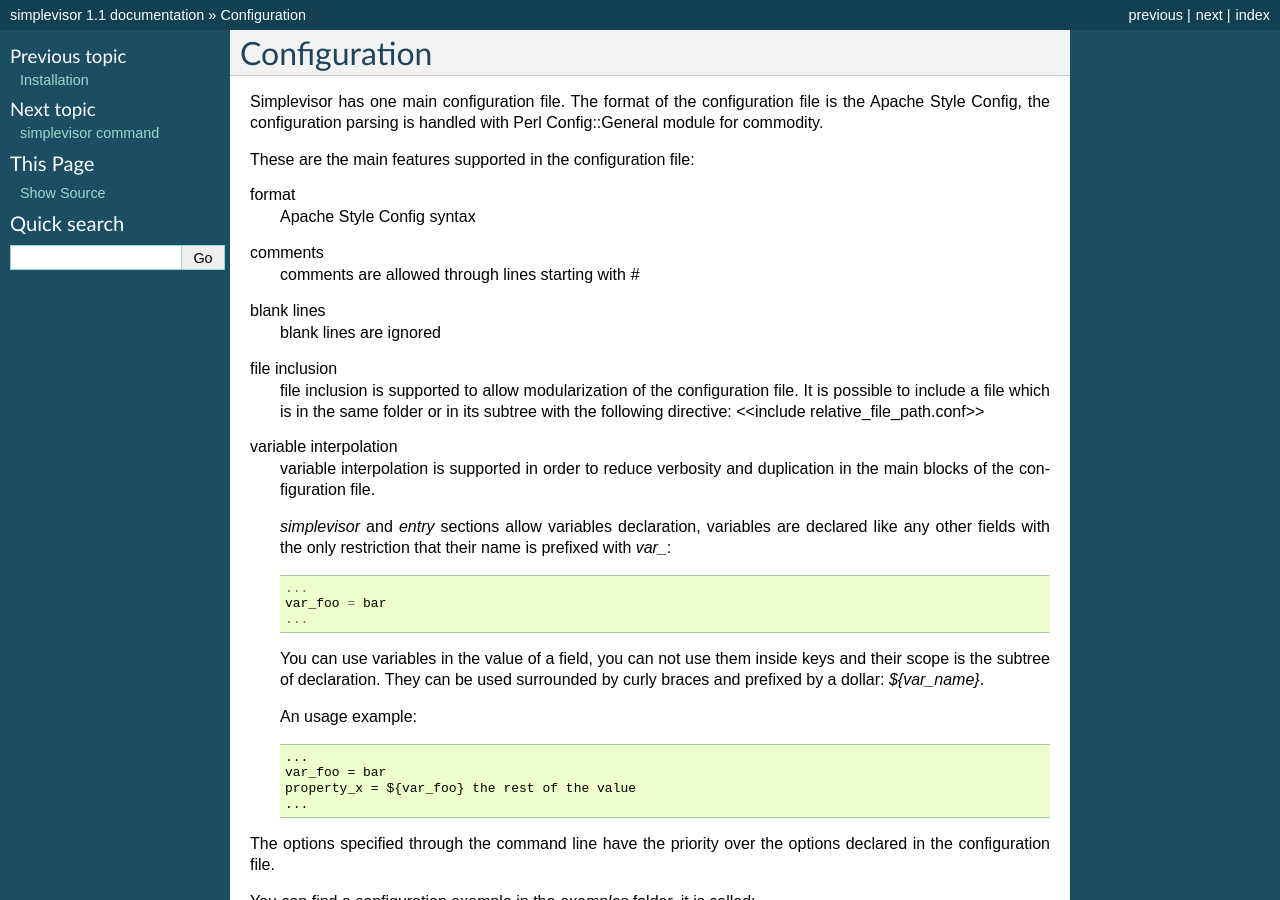
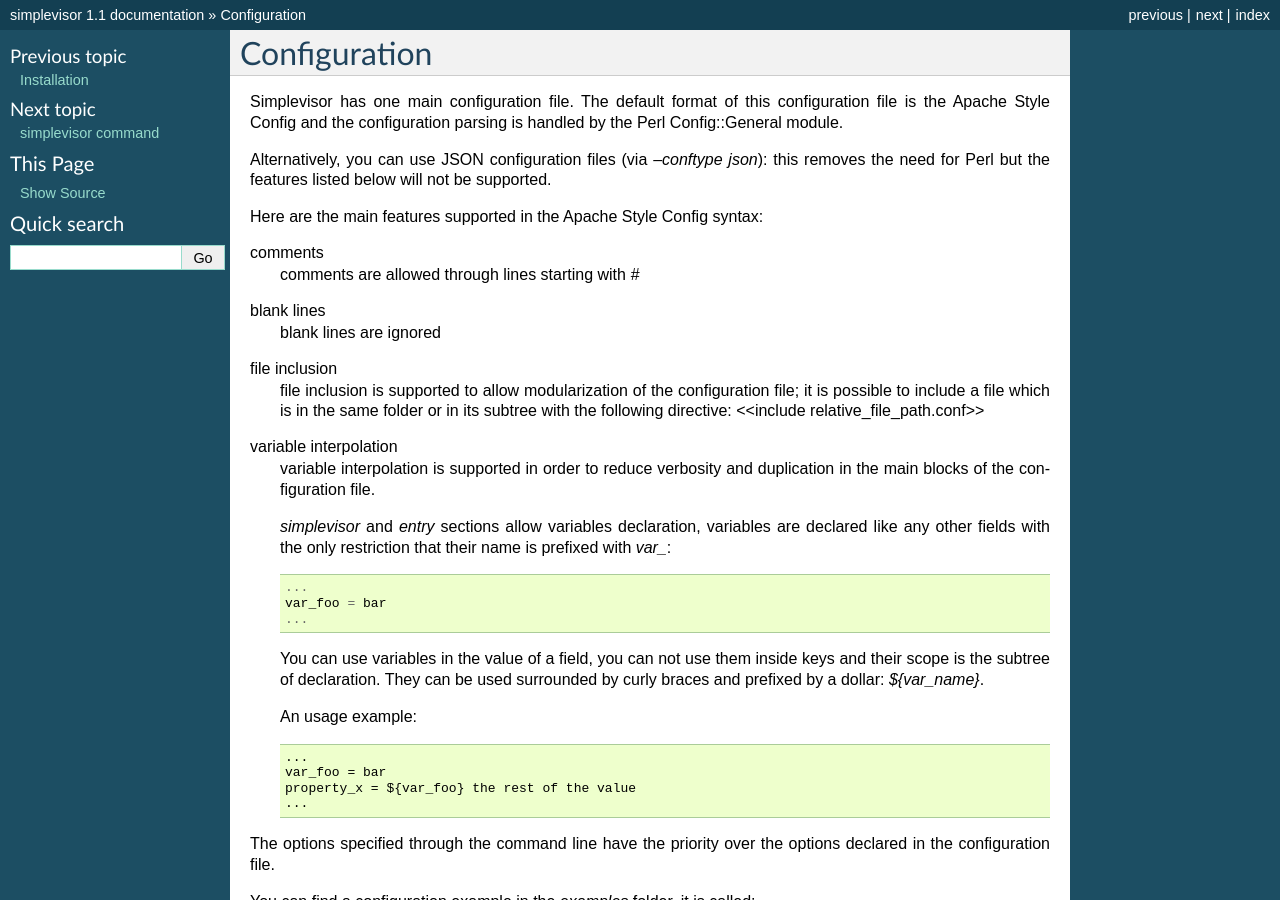
Before and after one commit to cern-mig/python-simplevisor, a Sphinx documentation site: the page built from docs/configuration.rst, in a window 1280 px wide and 900 px high. Built offline with Sphinx 7.4.7, drawn with Linux system fonts in a browser that asks for light colours.

Commit message:
updated the documentation

```diff
--- a/docs/configuration.rst
+++ b/docs/configuration.rst
@@ -1,21 +1,23 @@
 Configuration
 =============
 
-Simplevisor has one main configuration file. The format of the configuration
-file is the Apache Style Config, the configuration parsing is handled
-with Perl Config::General module for commodity.
+Simplevisor has one main configuration file. The default format of this
+configuration file is the Apache Style Config and the configuration parsing is
+handled by the Perl Config::General module.
 
-These are the main features supported in the configuration file:
+Alternatively, you can use JSON configuration files (via *--conftype json*):
+this removes the need for Perl but the features listed below will not be
+supported.
 
-format
-    Apache Style Config syntax
+Here are the main features supported in the Apache Style Config syntax:
+
 comments
     comments are allowed through lines starting with *#*
 blank lines
     blank lines are ignored
 file inclusion
     file inclusion is supported to allow modularization of the configuration
-    file. It is possible to include a file which is in the same folder or in
+    file; it is possible to include a file which is in the same folder or in
     its subtree with the following directive:
     <<include relative_file_path.conf>>
 variable interpolation
@@ -41,7 +43,6 @@ variable interpolation
         var_foo = bar
         property_x = ${var_foo} the rest of the value
         ...
-
 
 
 The options specified through the command line have the priority over
--- a/docs/simplevisor-command.rst
+++ b/docs/simplevisor-command.rst
@@ -7,7 +7,7 @@ SYNOPSIS
 --------
 
 **simplevisor**
-[--conf CONF] [--daemon] [--interval INTERVAL] [-h] [--log LOG] [--logfile LOGFILE] [--loglevel LOGLEVEL] [--logname LOGNAME] [-p PIDFILE] [--store STORE] [--version]
+[--conf CONF] [--conftype CONFTYPE] [--daemon] [--interval INTERVAL] [-h] [--log LOG] [--logfile LOGFILE] [--loglevel LOGLEVEL] [--logname LOGNAME] [-p PIDFILE] [--store STORE] [--version]
 command [path]
 
 DESCRIPTION
@@ -94,6 +94,9 @@ OPTIONS
 **--conf CONF**
 	configuration file
 
+**--conftype CONFTYPE**
+	configuration file type (default: apache)
+
 **--daemon**
 	daemonize, ONLY with start
 
```
Also changed, not shown: 5 other files.
